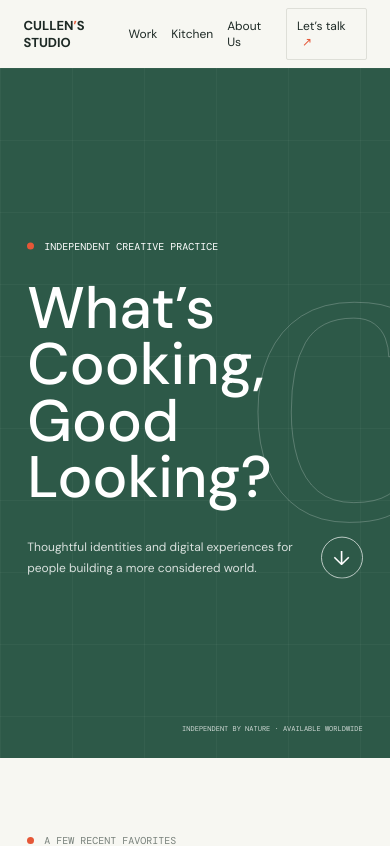
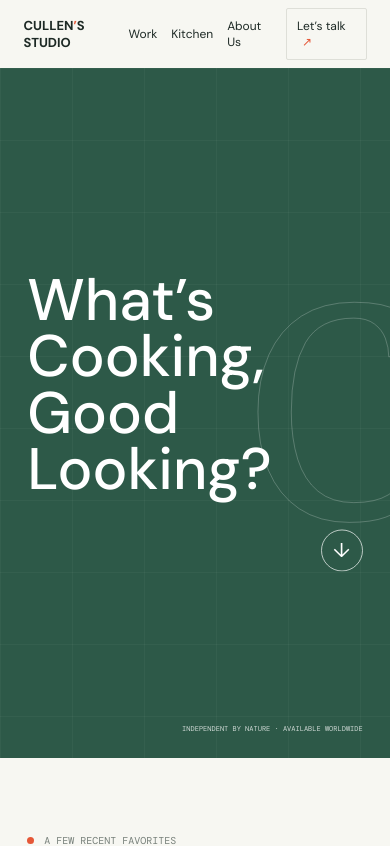
Before and after one commit to csmithswim/cullensstudio, a Next.js app: page / in a window 390 px wide. Shown: the top 846 px of the page. Built offline with nearby package versions, Linux system fonts and the light colour scheme; a web font is replaced by a local one.

Commit message:
Simplify homepage hero

```diff
--- a/app/globals.css
+++ b/app/globals.css
@@ -31,8 +31,7 @@ a { color: inherit; text-decoration: none; }
 .eyebrow > span { display: inline-block; width: 7px; height: 7px; border-radius: 50%; background: var(--orange); }
 .hero h1 { margin: 27px 0 32px; font-size: clamp(54px, 7.3vw, 104px); line-height: .96; font-weight: 500; letter-spacing: 0; }
 .hero h1 em, .studio-copy h2 em { font-family: var(--serif); font-weight: 500; }
-.hero-bottom { display: flex; align-items: flex-end; justify-content: space-between; max-width: 535px; }
-.hero-bottom > p { margin: 0; color: rgba(255,255,255,.82); font-size: 14px; line-height: 1.75; }
+.hero-bottom { display: flex; align-items: flex-end; justify-content: flex-end; max-width: 535px; }
 .circle-link { display: grid; width: 48px; height: 48px; place-items: center; border: 1px solid rgba(255,255,255,.68); border-radius: 50%; font-size: 20px; transition: background .2s ease, color .2s ease; }
 .circle-link:hover { background: #fff; color: var(--ink); }
 .hero-index { position: absolute; right: 6.1%; bottom: 25px; margin: 0; font: 9px var(--mono); letter-spacing: 0; color: rgba(255,255,255,.78); }
@@ -137,9 +136,7 @@ a { color: inherit; text-decoration: none; }
   .hero-monogram { right: -9%; font-size: 300px; }
   .hero-copy { top: 47%; }
   .hero h1 { font-size: clamp(52px, 15vw, 74px); }
-  .hero-bottom > p { font-size: 12px; }
   .circle-link { width: 42px; height: 42px; flex: 0 0 auto; margin-left: 12px; }
-  .desktop-break { display: none; }
   .hero-index { max-width: 80%; font-size: 7px; }
   .section-heading { align-items: flex-start; flex-direction: column; gap: 17px; }
   .section-heading h2 { font-size: 37px; }
--- a/app/page.tsx
+++ b/app/page.tsx
@@ -50,10 +50,8 @@ export default function Home() {
       <section className="hero" id="home" aria-labelledby="hero-title">
         <div className="hero-monogram" aria-hidden="true">C</div>
         <div className="hero-copy">
-          <p className="eyebrow hero-eyebrow"><span /> INDEPENDENT CREATIVE PRACTICE</p>
           <h1 id="hero-title">What’s Cooking, Good Looking?</h1>
           <div className="hero-bottom">
-            <p>Thoughtful identities and digital experiences<br className="desktop-break" /> for people building a more considered world.</p>
             <a href="#work" className="circle-link" aria-label="Explore selected work">
               <span aria-hidden="true">↓</span>
             </a>
```
